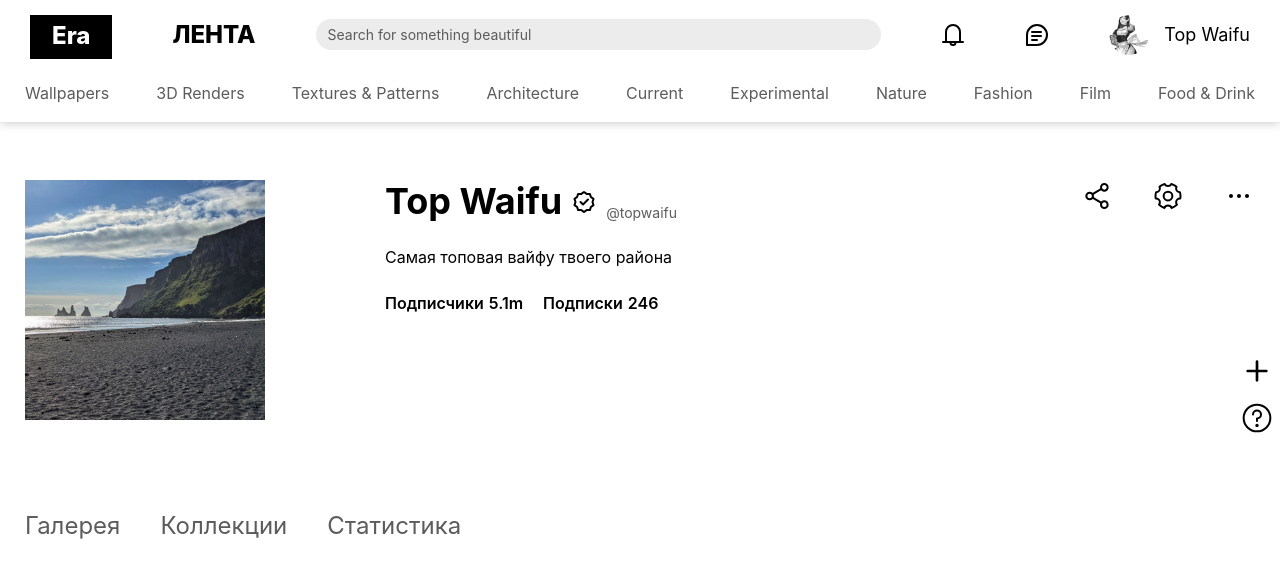
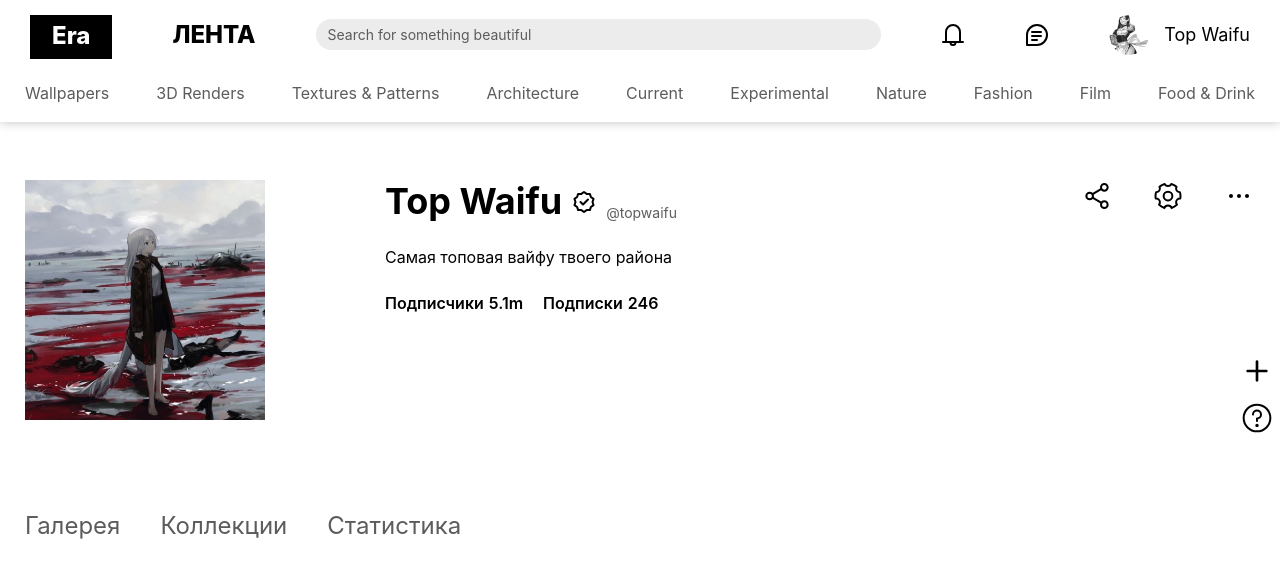
Before and after one commit to Interplar-Creative-Studio/era-frontend, a React (Create React App) app: page /personal in a window 1280 px wide. Shown: the top 578 px of the page. Built offline with nearby package versions, Linux system fonts and the light colour scheme.

Commit message:
Добавлена компонента с меню

```diff
--- a/package.json
+++ b/package.json
@@ -6,6 +6,7 @@
     "@testing-library/jest-dom": "^5.15.0",
     "@testing-library/react": "^11.2.7",
     "@testing-library/user-event": "^12.8.3",
+    "query-string": "^7.0.1",
     "react": "^17.0.2",
     "react-dom": "^17.0.1",
     "react-router": "^5.2.0",
--- a/src/MainAppication/Container/Pages/PersonalPage/PersonalInfo/PersonalInfo.js
+++ b/src/MainAppication/Container/Pages/PersonalPage/PersonalInfo/PersonalInfo.js
@@ -3,8 +3,8 @@
 import {Settings} from "../../../../Components/Icons/Settings";
 import {MoreOptions} from "../../../../Components/Icons/MoreOptions";
 import {UserFullInfo} from "./UserFullInfo/UserFullInfo";
-import {MenuMap} from "../../../../Components/MenuElement/MenuMap";
 import {PERSONAL_SETTINGS} from "../../../../../UrlsConst";
+import {PersonalMenu} from "./PersonalMenu/PersonalMenu";
 
 
 let person = {
@@ -15,21 +15,14 @@
     subscriptions: 246,
 };
 
-let menu = [
-    {href: `/gallery`, text: "Галерея"},
-    {href: `/collections`, text: "Коллекции"},
-    {href: `/statistics`, text: "Статистика"},
-];
+
 
 
 export const PersonalInfo = (props) => {
-
-
     return (
-        <div>
             <div className="personal-area__profile">
                 <div className="personal-area__profile__description">
-                    <UserFullInfo person={person} img={"assets/img/testImg4.png"}/>
+                    <UserFullInfo person={person} img={"assets/img/testImg2.png"}/>
                     <div className="personal-area__profile__description__icons">
                         <Share color={"black"}/>
                         <Settings color={"black"} href={PERSONAL_SETTINGS}/>
@@ -37,11 +30,6 @@
                     </div>
                 </div>
             </div>
-            <div className="personal-area__menu">
-                <ul>
-                    <MenuMap arr={menu}/>
-                </ul>
-            </div>
-        </div>
+
     );
 };
--- /dev/null
+++ b/src/MainAppication/Container/Pages/PersonalPage/PersonalInfo/PersonalMenu/PersonalMenu.js
@@ -0,0 +1,10 @@
+import React from "react";
+import {MenuMap} from "../../../../../Components/MenuElement/MenuMap";
+
+export const PersonalMenu = (props) => {
+    return(
+        <div className="personal-area__menu">
+            <ul> <MenuMap arr={props.menu}/> </ul>
+        </div>
+    );
+};
--- a/src/MainAppication/Container/Pages/PersonalPage/PersonalPage.js
+++ b/src/MainAppication/Container/Pages/PersonalPage/PersonalPage.js
@@ -6,6 +6,7 @@
 import {PERSONAL_COLLECTIONS, PERSONAL_GALLERY, PERSONAL_STATISTICS} from "../../../../UrlsConst";
 import {Collections} from "./Collections/Collections";
 import {Statistics} from "./Statistics/Statistics";
+import {PersonalMenu} from "./PersonalInfo/PersonalMenu/PersonalMenu";
 
 let images = [
     {imgLink: "#", img: "assets/img/testImg4.png", pictureName: "Caption caption", views: 123, likes: 45},
@@ -16,19 +17,20 @@
     {imgLink: "#", img: "assets/img/testImg4.png", pictureName: "Caption caption", views: 123, likes: 45},
     {imgLink: "#", img: "assets/img/testImg4.png", pictureName: "Caption caption", views: 123, likes: 45},
 ];
-
+let menu = [
+    {href: `/gallery`, text: "Галерея"},
+    {href: `/collections`, text: "Коллекции"},
+    {href: `/statistics`, text: "Статистика"},
+];
 
 export const PersonalPage = () => {
     return (
         <div className="container">
             <div className="personal-area">
                 <PersonalInfo/>
+                <PersonalMenu menu={menu}/>
                    {/* <Gallery images={images}/>*/}
                     <Switch>
-                     {/*   <Route exact path={PERSONAL}>
-                            <Redirect to={PERSONAL_GALLERY}/>
-                        </Route>*/}
-                        <Route path="/" exact />
                         <Route path={PERSONAL_GALLERY} render={() => <Gallery images={images}/>}/>
                         <Route path={PERSONAL_COLLECTIONS} render={() => <Collections/>}/>
                         <Route path={PERSONAL_STATISTICS} render={() => <Statistics/>}/>
```
Also changed, not shown: 1 other file (tests, documents, lock files or other folders).
